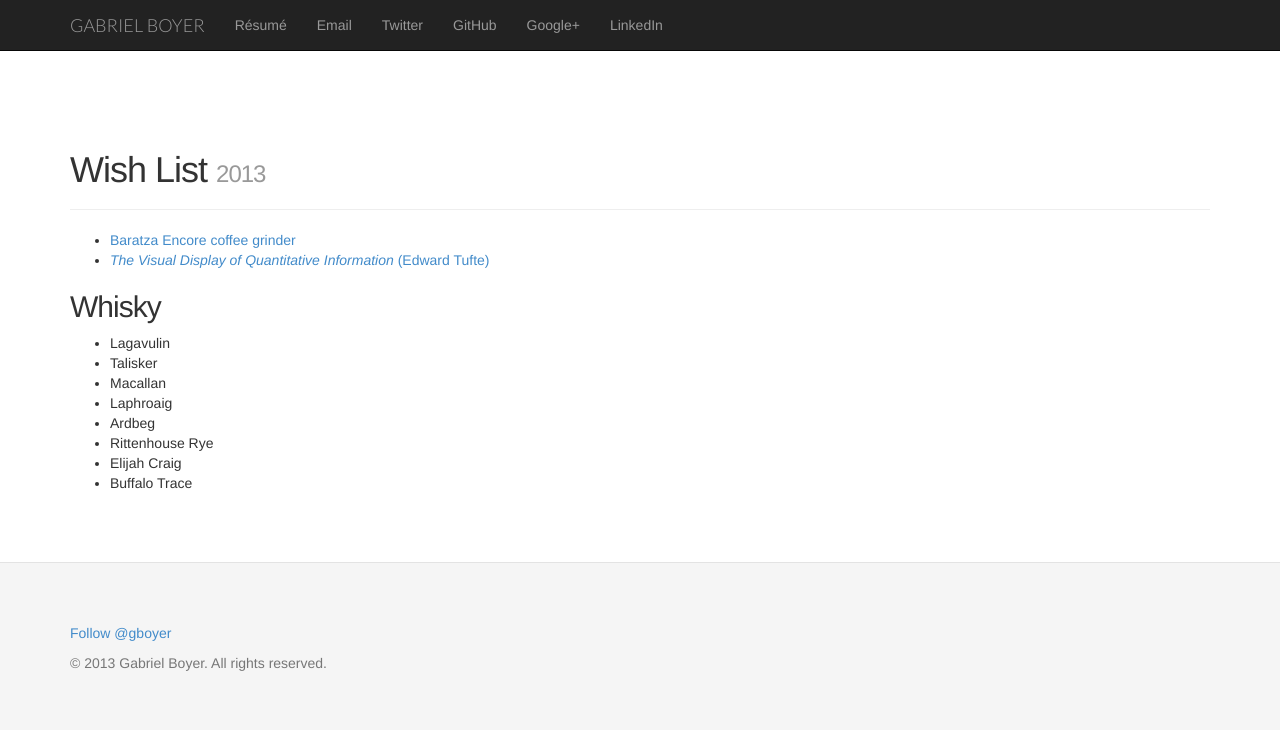
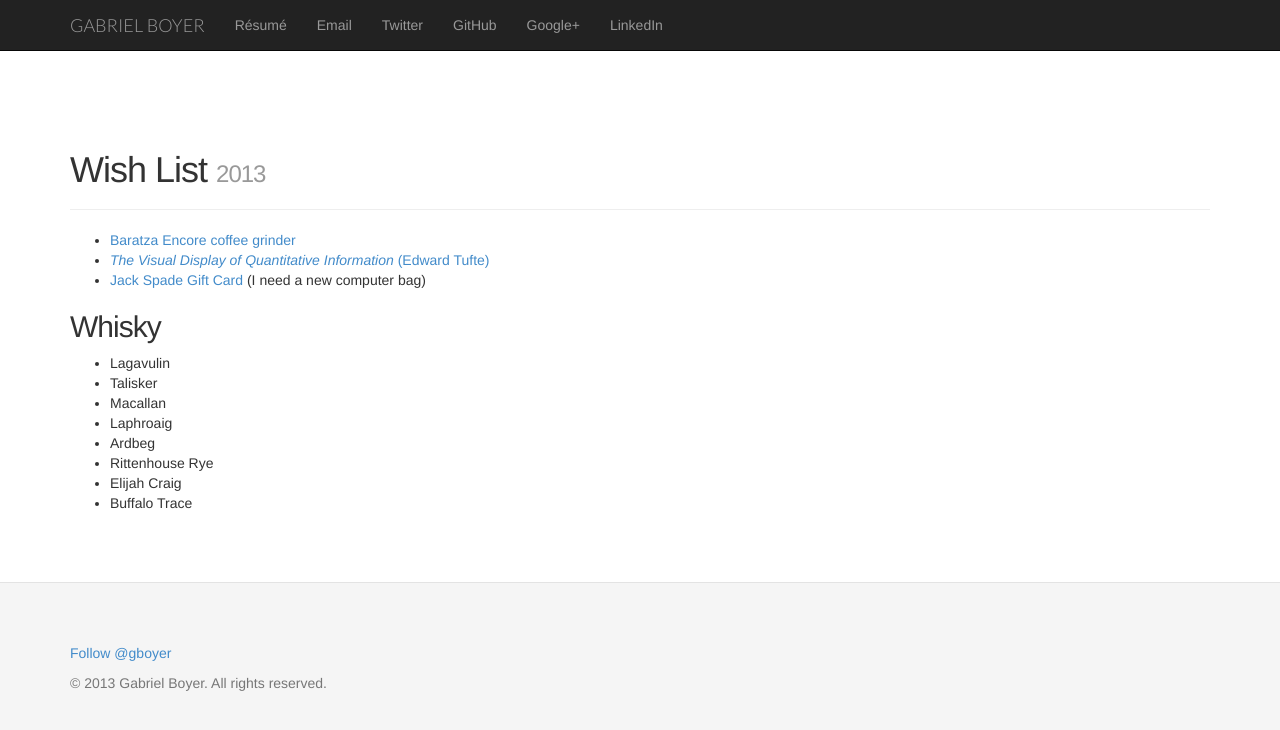
Before and after one commit to gabe/gabe.github.com, a Jekyll site: the page built from wishlist.md, in a window 1280 px wide. Shown: the top 730 px of the page. Built offline with Jekyll 4.4.1, drawn with Linux system fonts in a browser that asks for light colours; nearby versions of some CDN libraries; comment, search, counter and statistics services are not loaded.

Commit message:
Add Jack Spade gift card to list

```diff
--- a/wishlist.md
+++ b/wishlist.md
@@ -9,6 +9,7 @@
 
 - [Baratza Encore coffee grinder][1]
 - [_The Visual Display of Quantitative Information_ (Edward Tufte)][2]
+- [Jack Spade Gift Card][3] (I need a new computer bag)
 
 ## Whisky
 
```
Also changed, not shown: other parts of wishlist.md (+1 -0 lines).
